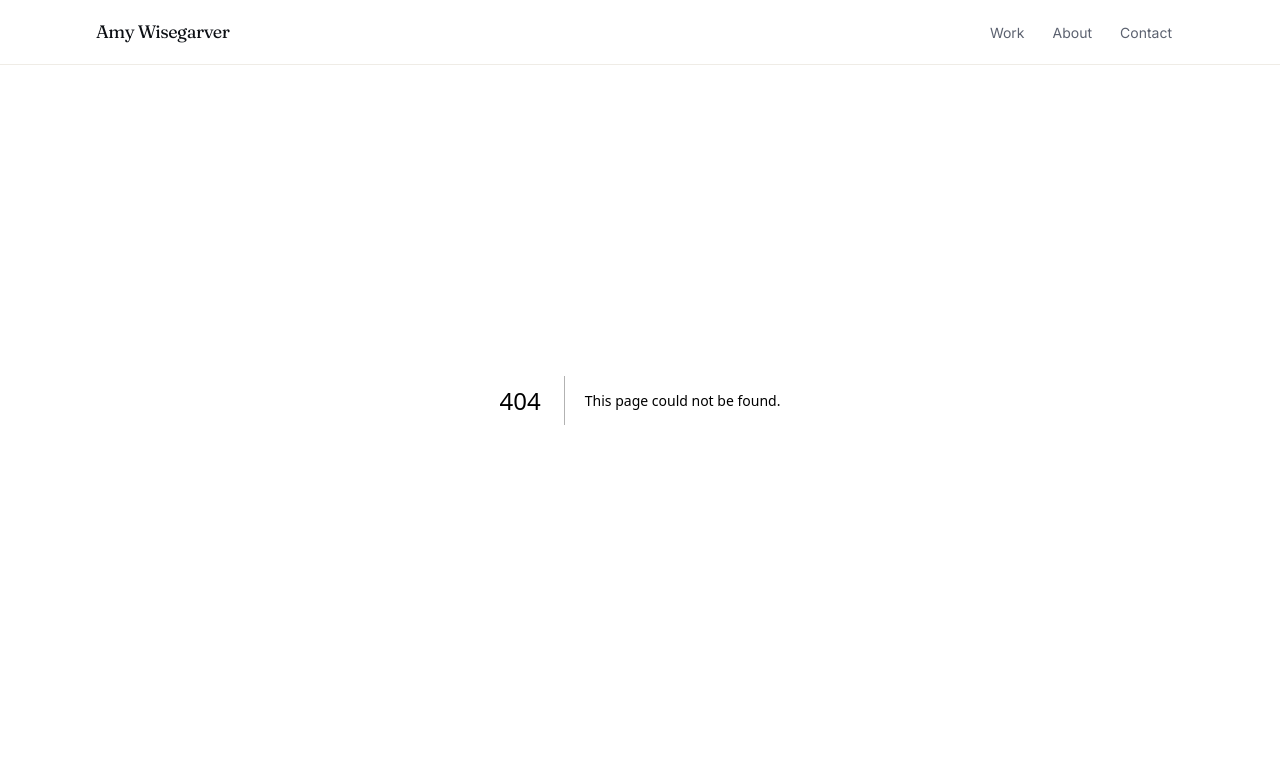
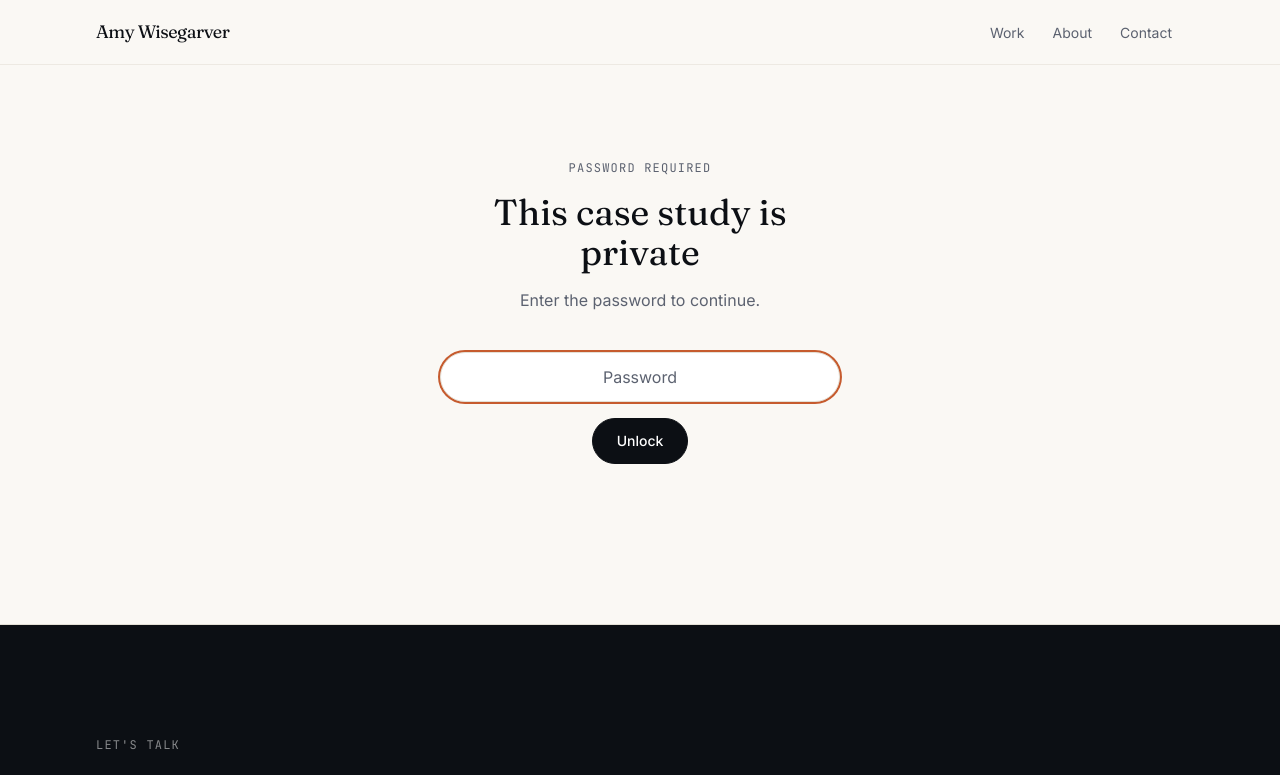
Before and after one commit to amywisegarver/amywisegarver.com, a Next.js app: page /unlock in a window 1280 px wide. Before the commit this address had no page. Shown: the top 775 px of the page. Built offline with nearby package versions, Linux system fonts and the light colour scheme.

Commit message:
Password-protect case studies with a shared unlock cookie
Adds proxy.ts to gate /work/* behind a password prompt at /unlock;
entering the password once sets a signed cookie that unlocks every
case study.

```diff
--- /dev/null
+++ b/src/app/unlock/actions.ts
@@ -0,0 +1,29 @@
+"use server";
+
+import { cookies } from "next/headers";
+import { redirect } from "next/navigation";
+import { CASE_STUDY_COOKIE, checkPassword, getAccessToken } from "@/lib/case-study-auth";
+
+function safeNext(next: string) {
+  return next.startsWith("/work/") ? next : "/";
+}
+
+export async function unlock(formData: FormData) {
+  const password = String(formData.get("password") ?? "");
+  const next = safeNext(String(formData.get("next") ?? "/"));
+
+  if (!checkPassword(password)) {
+    redirect(`/unlock?next=${encodeURIComponent(next)}&error=1`);
+  }
+
+  const cookieStore = await cookies();
+  cookieStore.set(CASE_STUDY_COOKIE, getAccessToken(), {
+    httpOnly: true,
+    secure: process.env.NODE_ENV === "production",
+    sameSite: "lax",
+    path: "/",
+    maxAge: 60 * 60 * 24 * 30,
+  });
+
+  redirect(next);
+}
--- /dev/null
+++ b/src/app/unlock/page.tsx
@@ -0,0 +1,45 @@
+import { unlock } from "./actions";
+
+type Props = {
+  searchParams: Promise<{ next?: string; error?: string }>;
+};
+
+export default async function UnlockPage({ searchParams }: Props) {
+  const params = await searchParams;
+  const next = params.next?.startsWith("/work/") ? params.next : "/";
+  const hasError = params.error === "1";
+
+  return (
+    <div className="mx-auto max-w-md px-6 py-32 md:py-40 text-center">
+      <p className="font-mono text-xs uppercase tracking-widest text-muted mb-4">
+        Password required
+      </p>
+      <h1 className="font-display text-3xl sm:text-4xl text-ink mb-4">
+        This case study is private
+      </h1>
+      <p className="text-muted mb-10">Enter the password to continue.</p>
+      <form action={unlock} className="flex flex-col items-center gap-4">
+        <input type="hidden" name="next" value={next} />
+        <input
+          type="password"
+          name="password"
+          placeholder="Password"
+          autoFocus
+          required
+          className="w-full rounded-full border border-line bg-surface px-5 py-3 text-center text-ink placeholder:text-muted focus:outline-none focus:ring-2 focus:ring-accent"
+        />
+        {hasError && (
+          <p className="text-sm text-accent">
+            That password isn&apos;t right — try again.
+          </p>
+        )}
+        <button
+          type="submit"
+          className="inline-flex items-center gap-2 rounded-full border border-ink bg-ink px-6 py-3 text-sm font-medium text-white transition-colors duration-200 hover:bg-white hover:text-ink hover:border-line"
+        >
+          Unlock
+        </button>
+      </form>
+    </div>
+  );
+}
--- /dev/null
+++ b/src/lib/case-study-auth.ts
@@ -0,0 +1,24 @@
+import crypto from "node:crypto";
+
+export const CASE_STUDY_COOKIE = "case_study_access";
+
+function getSecret() {
+  const secret = process.env.CASE_STUDY_SECRET;
+  if (!secret) {
+    throw new Error("CASE_STUDY_SECRET is not set");
+  }
+  return secret;
+}
+
+// One token, shared by every case study — entering the password once unlocks all of them.
+export function getAccessToken() {
+  return crypto.createHmac("sha256", getSecret()).update("granted").digest("hex");
+}
+
+export function checkPassword(password: string) {
+  const expected = process.env.CASE_STUDY_PASSWORD ?? "";
+  const a = Buffer.from(password);
+  const b = Buffer.from(expected);
+  if (a.length !== b.length) return false;
+  return crypto.timingSafeEqual(a, b);
+}
--- /dev/null
+++ b/src/proxy.ts
@@ -0,0 +1,19 @@
+import { NextResponse } from "next/server";
+import type { NextRequest } from "next/server";
+import { CASE_STUDY_COOKIE, getAccessToken } from "@/lib/case-study-auth";
+
+export function proxy(request: NextRequest) {
+  const token = request.cookies.get(CASE_STUDY_COOKIE)?.value;
+
+  if (token === getAccessToken()) {
+    return NextResponse.next();
+  }
+
+  const unlockUrl = new URL("/unlock", request.url);
+  unlockUrl.searchParams.set("next", request.nextUrl.pathname);
+  return NextResponse.redirect(unlockUrl);
+}
+
+export const config = {
+  matcher: "/work/:path*",
+};
```
Also changed, not shown: .claude/launch.json (added).
